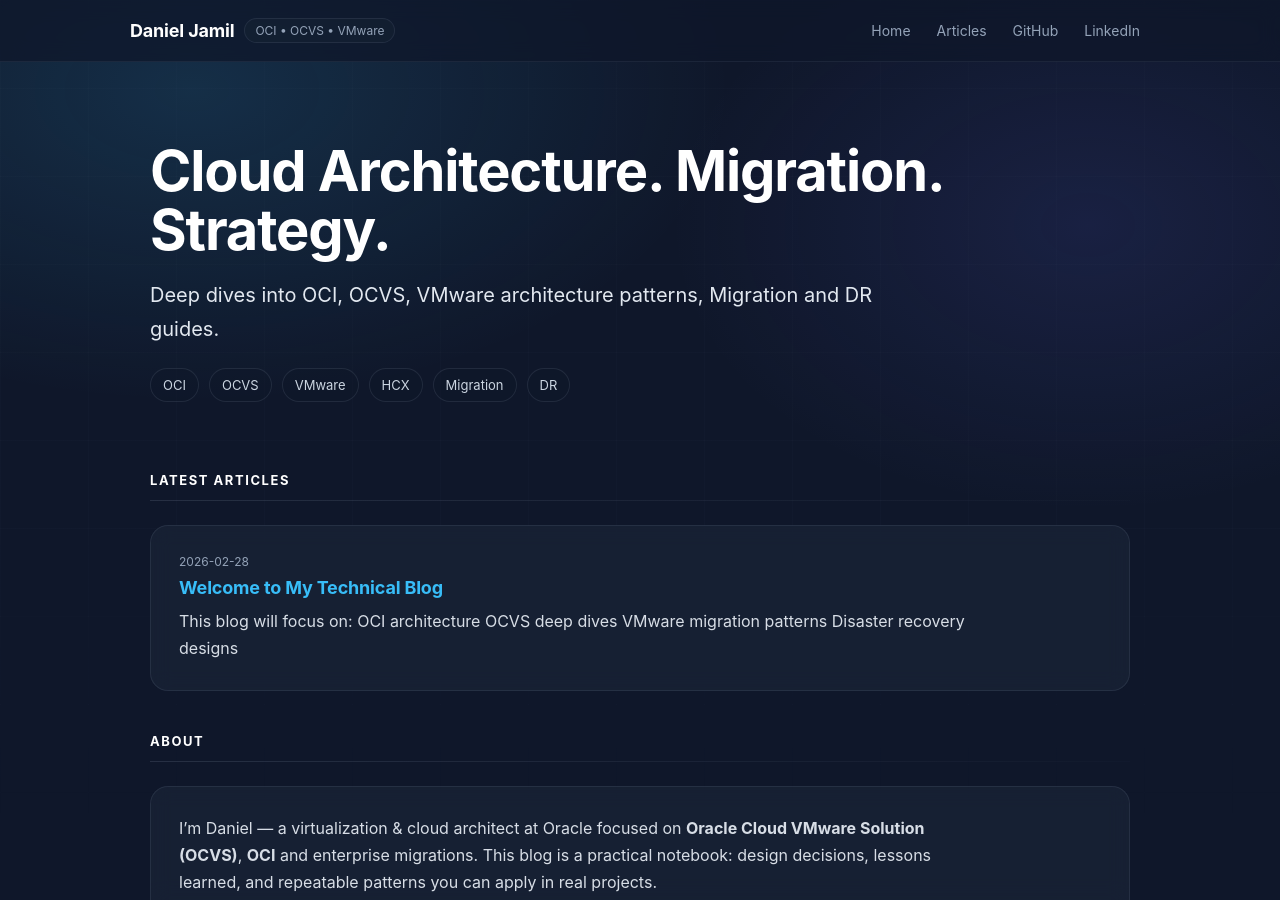
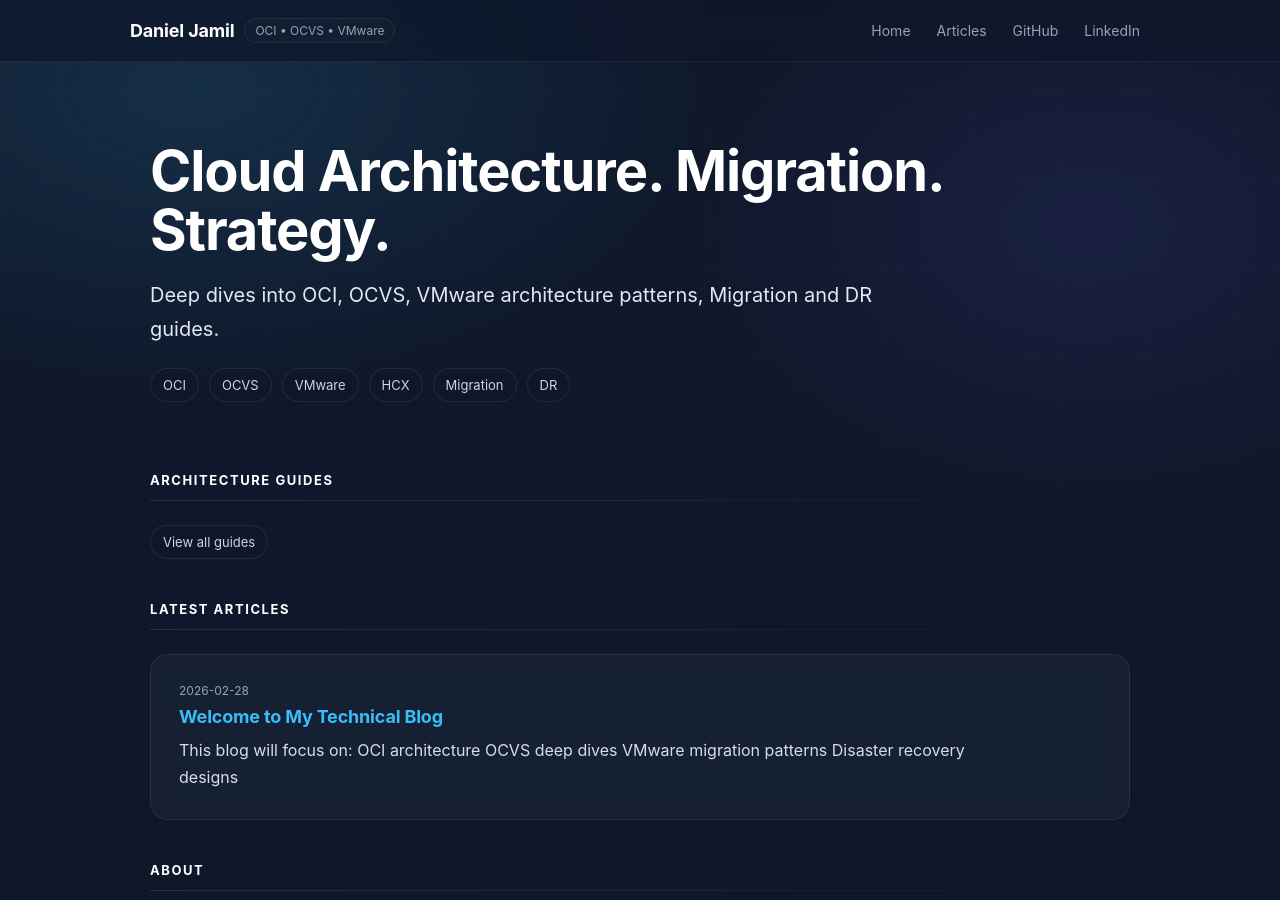
Before and after one commit to Daniel-Jamil/danieljamil.github.io, a Jekyll site: the page built from index.md, in a window 1280 px wide and 900 px high. Built offline with Jekyll 4.4.1, drawn with Linux system fonts in a browser that asks for light colours.

Commit message:
Update index.md

```diff
--- a/index.md
+++ b/index.md
@@ -16,6 +16,25 @@
     <span class="badge">DR</span>
   </div>
 </section>
+
+<h2 class="section-title">Architecture guides</h2>
+
+{% assign guides = site.posts | where: "guide", true %}
+{% for post in guides limit:4 %}
+  <div class="post-card">
+    <div class="post-meta">Guide • {{ post.date | date: "%Y-%m-%d" }}</div>
+    <h3><a href="{{ post.url | relative_url }}">{{ post.title }}</a></h3>
+    {% if post.summary %}
+      <p>{{ post.summary }}</p>
+    {% elsif post.excerpt %}
+      <p>{{ post.excerpt | strip_html | truncate: 180 }}</p>
+    {% endif %}
+  </div>
+{% endfor %}
+
+<div class="hero-badges section-spacing">
+  <a class="badge badge-cta" href="{{ '/guides/' | relative_url }}">View all guides</a>
+</div>
 
 <h2 id="articles" class="section-title">Latest articles</h2>
 
```
